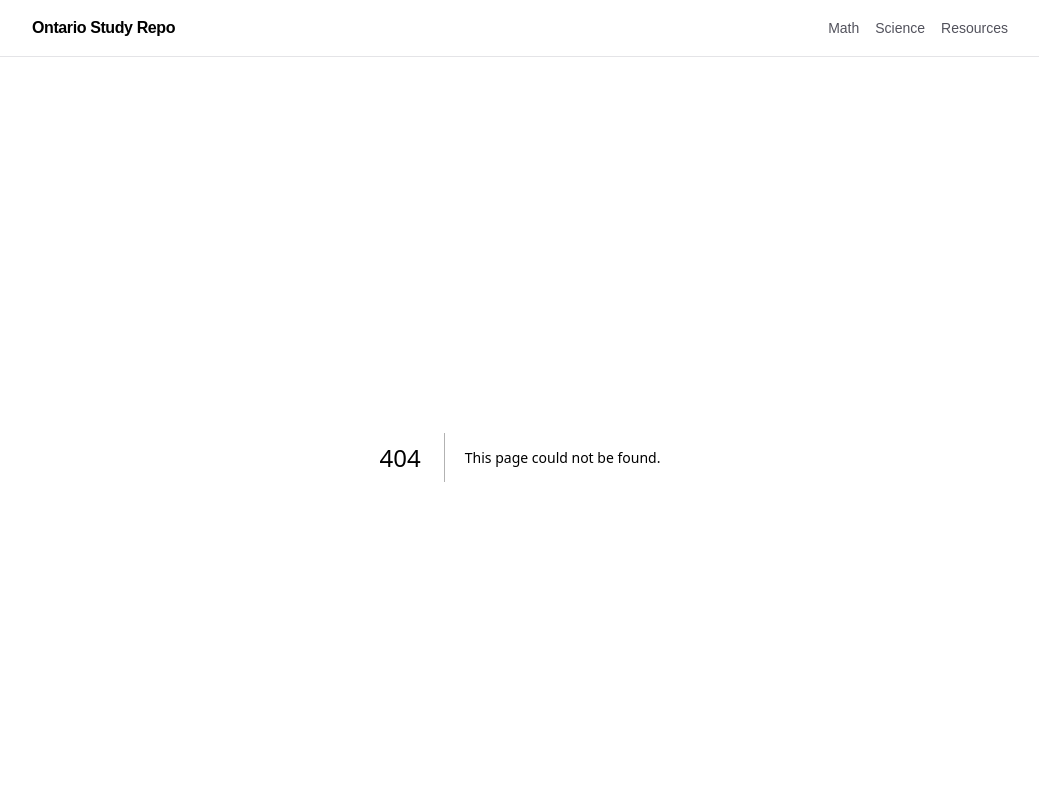
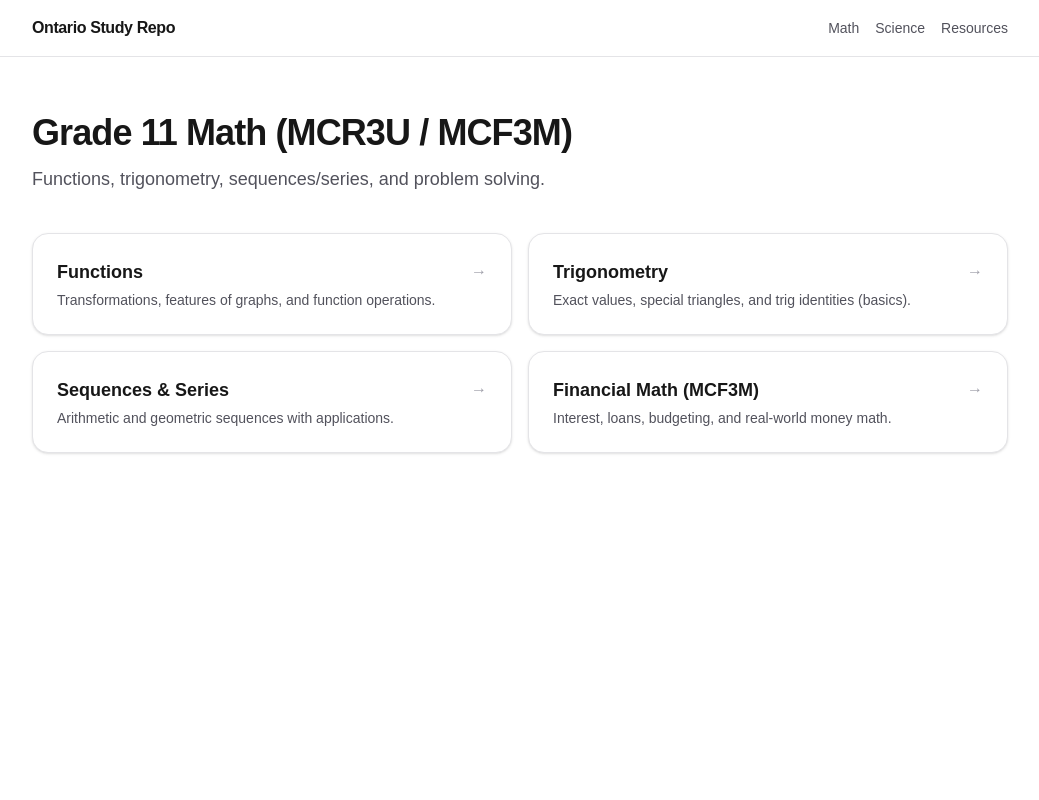
Before and after one commit to yuryplayz/ontario-study-repo, a Next.js app: page /math/grade11 in a window 1280 px wide. Before the commit this address had no page. Shown: the top 800 px of the page, without its empty margins (120-1159 px from the left). Built offline with nearby package versions, Linux system fonts and the light colour scheme.

Commit message:
Add Grade 11 math structure and unit pages

```diff
--- /dev/null
+++ b/app/math/grade11/financial-math/page.tsx
@@ -0,0 +1,34 @@
+import PageShell from "@/app/components/PageShell";
+import CardLink from "@/app/components/CardLink";
+
+export default function Grade11FinancialMathUnit() {
+  return (
+    <PageShell
+      title="Financial Math (MCF3M)"
+      subtitle="Money math topics that students search all the time."
+    >
+      <div className="grid gap-4 sm:grid-cols-2">
+        <CardLink
+          href="/math/grade11/financial-math/simple-interest"
+          title="Simple interest"
+          description="I = Prt and quick applications."
+        />
+        <CardLink
+          href="/math/grade11/financial-math/compound-interest"
+          title="Compound interest"
+          description="A = P(1 + r/n)^(nt) and growth."
+        />
+        <CardLink
+          href="/math/grade11/financial-math/loans-payments"
+          title="Loans & payments"
+          description="Monthly payments and amortization basics."
+        />
+        <CardLink
+          href="/math/grade11/financial-math/budgeting"
+          title="Budgeting"
+          description="Income vs expenses, saving goals, and planning."
+        />
+      </div>
+    </PageShell>
+  );
+}
--- /dev/null
+++ b/app/math/grade11/functions/page.tsx
@@ -0,0 +1,34 @@
+import PageShell from "@/app/components/PageShell";
+import CardLink from "@/app/components/CardLink";
+
+export default function Grade11FunctionsUnit() {
+  return (
+    <PageShell
+      title="Functions"
+      subtitle="Core Grade 11 skills for working with functions."
+    >
+      <div className="grid gap-4 sm:grid-cols-2">
+        <CardLink
+          href="/math/grade11/functions/transformations"
+          title="Transformations"
+          description="Stretches, reflections, and translations."
+        />
+        <CardLink
+          href="/math/grade11/functions/domain-range"
+          title="Domain & Range"
+          description="Find restrictions and describe intervals."
+        />
+        <CardLink
+          href="/math/grade11/functions/function-notation"
+          title="Function notation"
+          description="Evaluate and interpret f(x) in context."
+        />
+        <CardLink
+          href="/math/grade11/functions/operations"
+          title="Operations on functions"
+          description="Add, subtract, multiply, divide, and compose."
+        />
+      </div>
+    </PageShell>
+  );
+}
--- /dev/null
+++ b/app/math/grade11/page.tsx
@@ -0,0 +1,34 @@
+import PageShell from "@/app/components/PageShell";
+import CardLink from "@/app/components/CardLink";
+
+export default function Grade11MathPage() {
+  return (
+    <PageShell
+      title="Grade 11 Math (MCR3U / MCF3M)"
+      subtitle="Functions, trigonometry, sequences/series, and problem solving."
+    >
+      <div className="grid gap-4 sm:grid-cols-2">
+        <CardLink
+          href="/math/grade11/functions"
+          title="Functions"
+          description="Transformations, features of graphs, and function operations."
+        />
+        <CardLink
+          href="/math/grade11/trigonometry"
+          title="Trigonometry"
+          description="Exact values, special triangles, and trig identities (basics)."
+        />
+        <CardLink
+          href="/math/grade11/sequences-series"
+          title="Sequences & Series"
+          description="Arithmetic and geometric sequences with applications."
+        />
+        <CardLink
+          href="/math/grade11/financial-math"
+          title="Financial Math (MCF3M)"
+          description="Interest, loans, budgeting, and real-world money math."
+        />
+      </div>
+    </PageShell>
+  );
+}
--- /dev/null
+++ b/app/math/grade11/sequences-series/page.tsx
@@ -0,0 +1,34 @@
+import PageShell from "@/app/components/PageShell";
+import CardLink from "@/app/components/CardLink";
+
+export default function Grade11SeqSeriesUnit() {
+  return (
+    <PageShell
+      title="Sequences & Series"
+      subtitle="Arithmetic and geometric sequences with formulas and applications."
+    >
+      <div className="grid gap-4 sm:grid-cols-2">
+        <CardLink
+          href="/math/grade11/sequences-series/arithmetic"
+          title="Arithmetic sequences"
+          description="Common difference, term formula, and solving for n."
+        />
+        <CardLink
+          href="/math/grade11/sequences-series/geometric"
+          title="Geometric sequences"
+          description="Common ratio, growth/decay, and term formula."
+        />
+        <CardLink
+          href="/math/grade11/sequences-series/series-sums"
+          title="Series & sums"
+          description="Sum formulas and problem solving."
+        />
+        <CardLink
+          href="/math/grade11/sequences-series/applications"
+          title="Applications"
+          description="Real-world word problems."
+        />
+      </div>
+    </PageShell>
+  );
+}
--- /dev/null
+++ b/app/math/grade11/trigonometry/page.tsx
@@ -0,0 +1,34 @@
+import PageShell from "@/app/components/PageShell";
+import CardLink from "@/app/components/CardLink";
+
+export default function Grade11TrigUnit() {
+  return (
+    <PageShell
+      title="Trigonometry"
+      subtitle="Exact values, unit circle basics, and solving common trig questions."
+    >
+      <div className="grid gap-4 sm:grid-cols-2">
+        <CardLink
+          href="/math/grade11/trigonometry/exact-values"
+          title="Exact values"
+          description="Special triangles + common angles."
+        />
+        <CardLink
+          href="/math/grade11/trigonometry/unit-circle"
+          title="Unit circle basics"
+          description="Coordinates, sin/cos/tan, and quadrants."
+        />
+        <CardLink
+          href="/math/grade11/trigonometry/identities-intro"
+          title="Intro to identities"
+          description="Simple identities and simplifying expressions."
+        />
+        <CardLink
+          href="/math/grade11/trigonometry/solving-equations"
+          title="Solving trig equations"
+          description="Find all solutions in a given interval."
+        />
+      </div>
+    </PageShell>
+  );
+}
```
